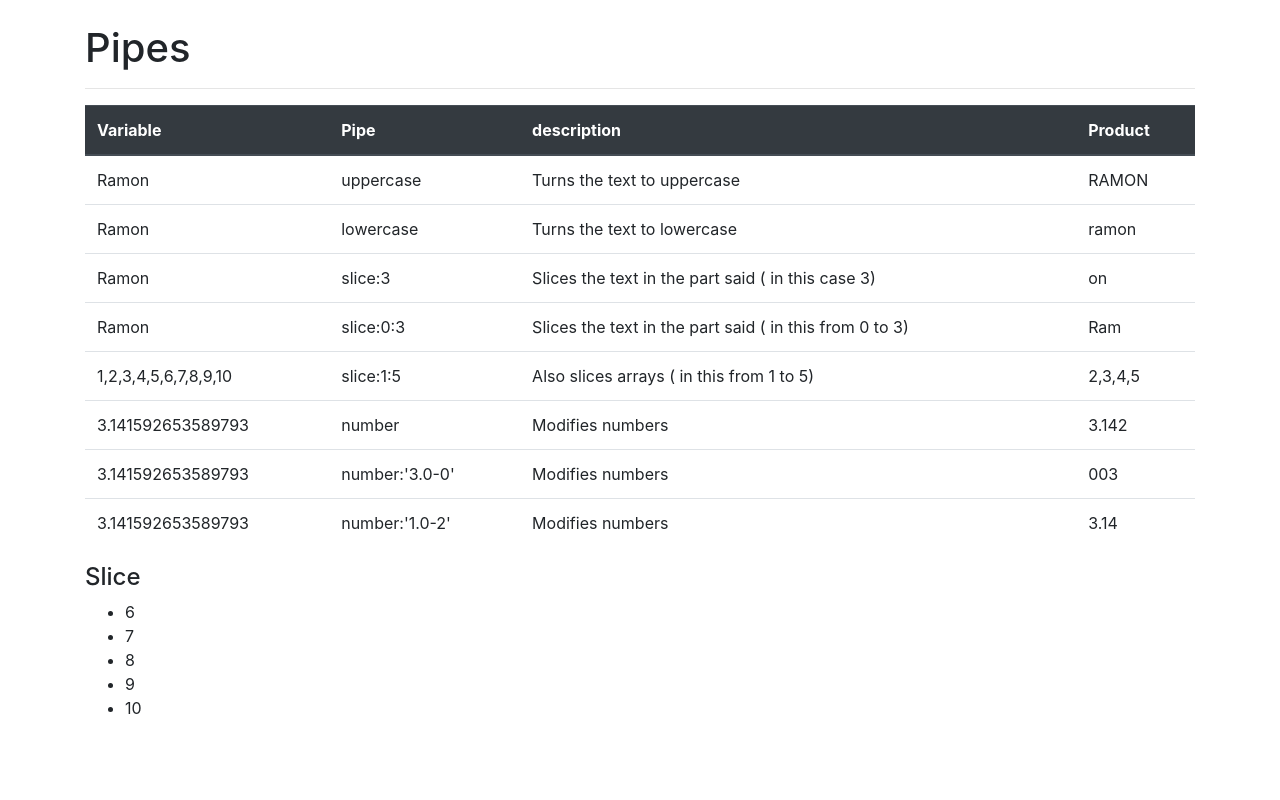
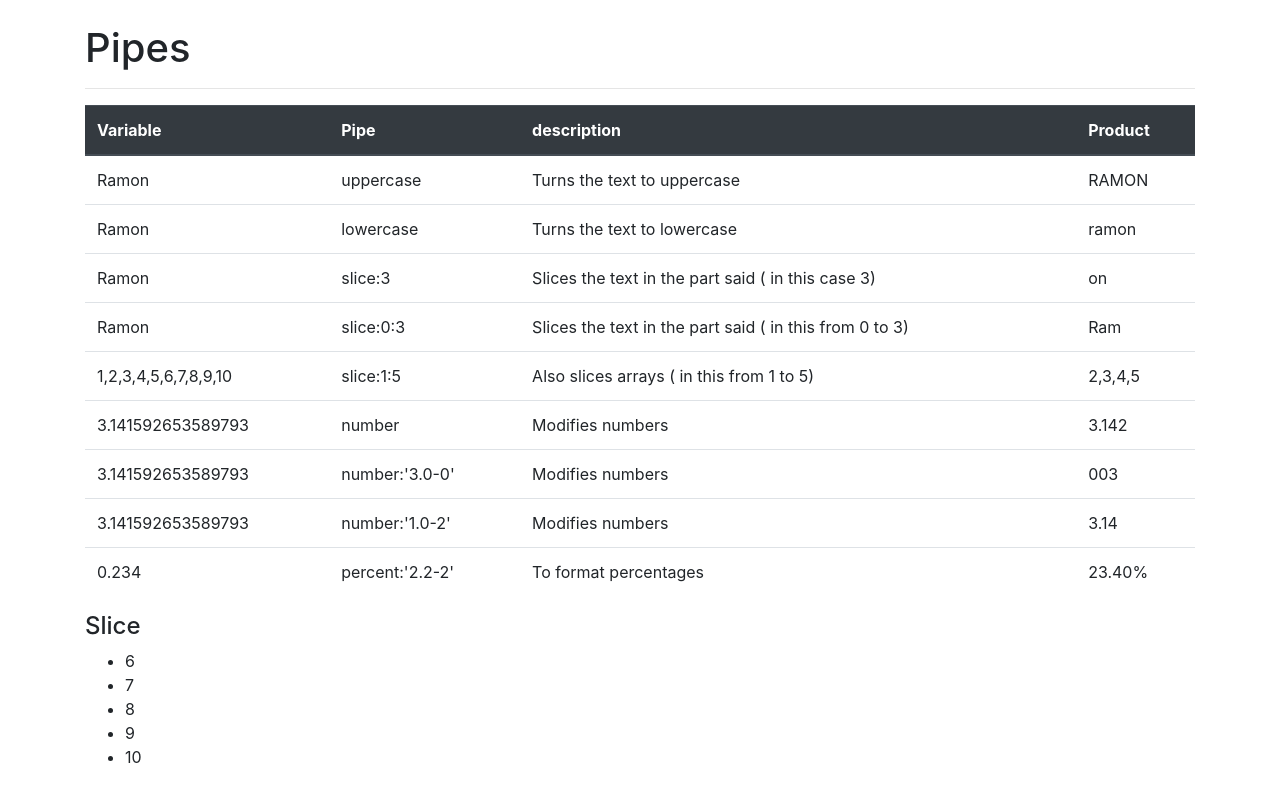
Before and after one commit to reymon359/angular-pipes-experiment, an Angular app: page / in a window 1280 px wide. Built offline with nearby package versions, Linux system fonts and the light colour scheme.

Commit message:
percent pipe

```diff
--- a/src/app/app.component.html
+++ b/src/app/app.component.html
@@ -60,6 +60,12 @@
         <td>Modifies numbers</td>
         <td>{{PI | number:'1.0-2'}}</td>
       </tr>
+      <tr>
+        <td>{{a}}</td>
+        <td>percent:'2.2-2'</td>
+        <td>To format percentages</td>
+        <td>{{a | percent:'2.2-2'}}</td>
+      </tr>
     </tbody>
   </table>
   <h4>Slice</h4>
--- a/src/app/app.component.ts
+++ b/src/app/app.component.ts
@@ -12,4 +12,5 @@ export class AppComponent {
 
   PI = Math.PI;
 
+  a = 0.234;
 }
```
